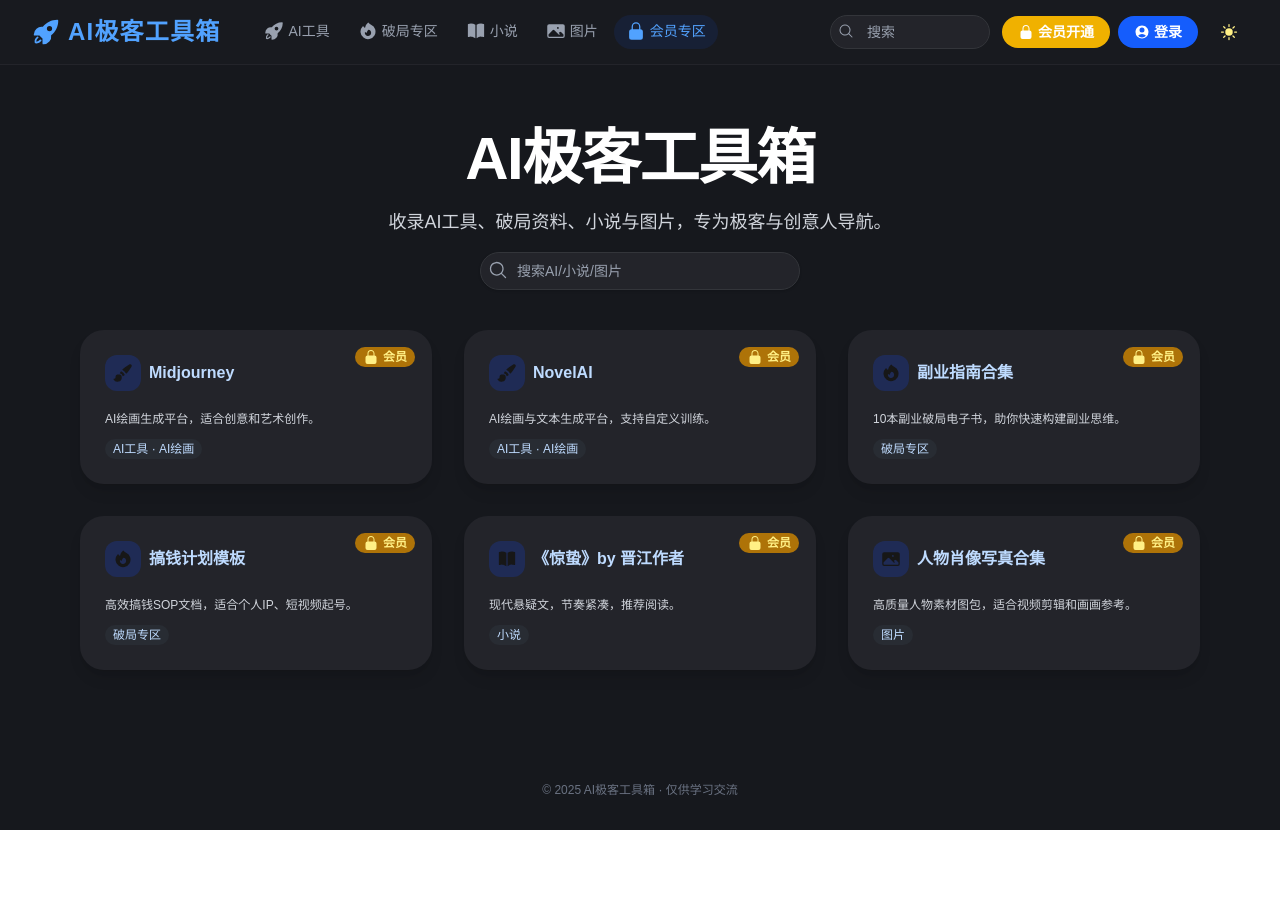
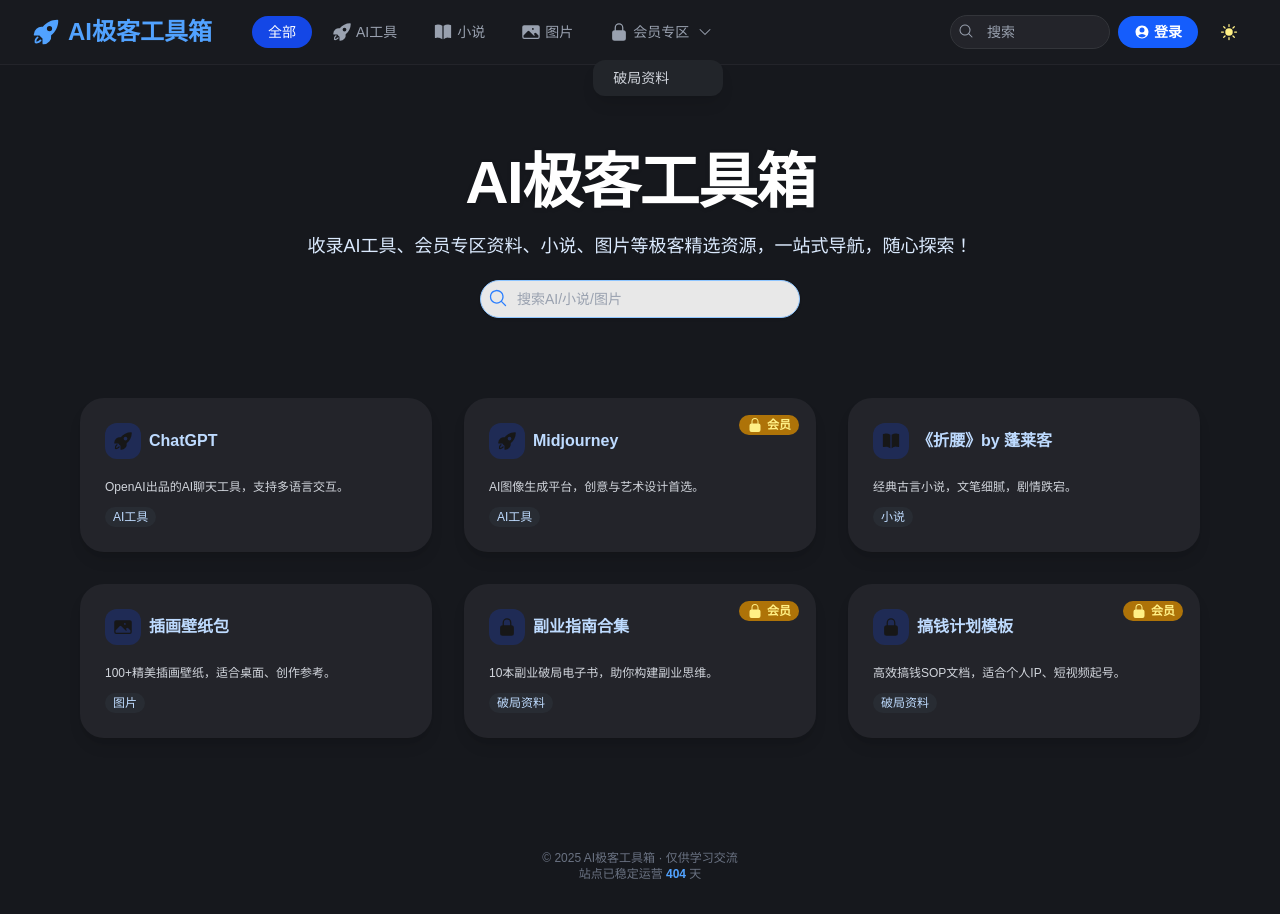
Before and after one commit to G-MUYI/ai-toolbox, a Next.js app: page / in a window 1280 px wide. Both pictures are taken after a click on the button "会员专区". Before the commit the page ends 830 px from the top, so only its background shows below. Built offline with nearby package versions, Linux system fonts and the light colour scheme.

Commit message:
优化首页UI，分类修改

```diff
--- a/app/page.tsx
+++ b/app/page.tsx
@@ -1,158 +1,76 @@
 "use client"
-import { useState } from "react"
-import { RocketLaunchIcon, LockClosedIcon, BookOpenIcon, PhotoIcon, FireIcon, PencilSquareIcon, ChatBubbleLeftRightIcon, PaintBrushIcon, MagnifyingGlassIcon, UserCircleIcon, MoonIcon, SunIcon } from "@heroicons/react/24/solid"
+import { useState, useEffect } from "react"
+import { RocketLaunchIcon, LockClosedIcon, BookOpenIcon, PhotoIcon, FireIcon, MagnifyingGlassIcon, UserCircleIcon, MoonIcon, SunIcon, ChevronDownIcon, ChevronRightIcon } from "@heroicons/react/24/solid"
 
 type Tool = {
   name: string
   description: string
   url: string
-  category: string       // 一级分类
-  aiType?: string        // AI工具的二级子分类
+  category: string
+  subCategory?: string
   isPremium?: boolean
 }
 
-// 细分AI工具子分类
-const aiTypes = [
-  { name: "全部AI工具", key: "全部AI工具", icon: <RocketLaunchIcon className="w-5 h-5" /> },
-  { name: "AI写作", key: "AI写作", icon: <PencilSquareIcon className="w-5 h-5" /> },
-  { name: "AI绘画", key: "AI绘画", icon: <PaintBrushIcon className="w-5 h-5" /> },
-  { name: "AI对话", key: "AI对话", icon: <ChatBubbleLeftRightIcon className="w-5 h-5" /> }
-]
-
-// 一级分类，会员专区替换付费资源
-const categoryList = [
-  { name: "AI工具", key: "AI工具", icon: <RocketLaunchIcon className="w-5 h-5" /> },
-  { name: "破局专区", key: "破局专区", icon: <FireIcon className="w-5 h-5" /> },
-  { name: "小说", key: "小说", icon: <BookOpenIcon className="w-5 h-5" /> },
-  { name: "图片", key: "图片", icon: <PhotoIcon className="w-5 h-5" /> },
-  { name: "会员专区", key: "会员专区", icon: <LockClosedIcon className="w-5 h-5" /> }
-]
-
-const categories = categoryList.map(c => c.key)
-
-// 示例工具数据，含AI二级分类
-const tools: Tool[] = [
-  // AI工具（AI写作、AI绘画、AI对话等）
+const CATEGORY_TREE = [
   {
-    name: "ChatGPT",
-    description: "AI对话助手，支持多语言智能聊天。",
-    url: "https://chat.openai.com",
-    category: "AI工具",
-    aiType: "AI对话"
+    name: "AI工具", key: "AI工具", icon: <RocketLaunchIcon className="w-5 h-5" />, children: []
   },
   {
-    name: "Midjourney",
-    description: "AI绘画生成平台，适合创意和艺术创作。",
-    url: "https://midjourney.com",
-    category: "AI工具",
-    aiType: "AI绘画",
-    isPremium: true
+    name: "小说", key: "小说", icon: <BookOpenIcon className="w-5 h-5" />, children: []
   },
   {
-    name: "Notion AI",
-    description: "高效的AI写作/文档辅助工具，提升办公效率。",
-    url: "#",
-    category: "AI工具",
-    aiType: "AI写作"
+    name: "图片", key: "图片", icon: <PhotoIcon className="w-5 h-5" />, children: []
   },
   {
-    name: "NovelAI",
-    description: "AI绘画与文本生成平台，支持自定义训练。",
-    url: "#",
-    category: "AI工具",
-    aiType: "AI绘画",
-    isPremium: true
-  },
-  {
-    name: "通义千问",
-    description: "国内AI大模型对话工具。",
-    url: "#",
-    category: "AI工具",
-    aiType: "AI对话"
-  },
-  // 破局专区
-  {
-    name: "副业指南合集",
-    description: "10本副业破局电子书，助你快速构建副业思维。",
-    url: "#",
-    category: "破局专区",
-    isPremium: true
-  },
-  {
-    name: "搞钱计划模板",
-    description: "高效搞钱SOP文档，适合个人IP、短视频起号。",
-    url: "#",
-    category: "破局专区",
-    isPremium: true
-  },
-  // 小说
-  {
-    name: "《折腰》by 蓬莱客",
-    description: "经典古言小说，文笔细腻，剧情跌宕起伏。",
-    url: "#",
-    category: "小说"
-  },
-  {
-    name: "《惊蛰》by 晋江作者",
-    description: "现代悬疑文，节奏紧凑，推荐阅读。",
-    url: "#",
-    category: "小说",
-    isPremium: true
-  },
-  // 图片
-  {
-    name: "插画壁纸包",
-    description: "100+张精美日系插画壁纸，适合桌面、创作参考。",
-    url: "#",
-    category: "图片"
-  },
-  {
-    name: "人物肖像写真合集",
-    description: "高质量人物素材图包，适合视频剪辑和画画参考。",
-    url: "#",
-    category: "图片",
-    isPremium: true
+    name: "会员专区", key: "会员专区", icon: <LockClosedIcon className="w-5 h-5" />,
+    children: [
+      { name: "破局资料", key: "破局资料" },
+      // 你可以添加更多会员子类
+    ]
   }
 ]
 
+const tools: Tool[] = [
+  { name: "ChatGPT", description: "OpenAI出品的AI聊天工具，支持多语言交互。", url: "https://chat.openai.com", category: "AI工具" },
+  { name: "Midjourney", description: "AI图像生成平台，创意与艺术设计首选。", url: "https://midjourney.com", category: "AI工具", isPremium: true },
+  { name: "《折腰》by 蓬莱客", description: "经典古言小说，文笔细腻，剧情跌宕。", url: "#", category: "小说" },
+  { name: "插画壁纸包", description: "100+精美插画壁纸，适合桌面、创作参考。", url: "#", category: "图片" },
+  // 会员专区 > 破局资料
+  { name: "副业指南合集", description: "10本副业破局电子书，助你构建副业思维。", url: "#", category: "会员专区", subCategory: "破局资料", isPremium: true },
+  { name: "搞钱计划模板", description: "高效搞钱SOP文档，适合个人IP、短视频起号。", url: "#", category: "会员专区", subCategory: "破局资料", isPremium: true },
+]
+
+const SITE_START_DATE = new Date("2024-06-01") // 你的建站日
+
 export default function Home() {
+  // 暗色模式
   const [dark, setDark] = useState(true)
-  const [selectedCategory, setSelectedCategory] = useState("AI工具")
-  const [selectedAIType, setSelectedAIType] = useState("全部AI工具")
+  // 分类Tab和二级菜单展开
+  const [selectedCat, setSelectedCat] = useState<string>("全部")
+  const [openMenu, setOpenMenu] = useState<string | null>(null)
   const [search, setSearch] = useState("")
+  // 运营天数
+  const [days, setDays] = useState<number>(0)
+  useEffect(() => {
+    setDays(Math.floor((Date.now() - SITE_START_DATE.getTime()) / 86400000))
+  }, [])
 
-  // 过滤逻辑
-  let filteredTools: Tool[] = []
+  // 工具筛选
+  const filteredTools = tools.filter(tool => {
+    // 一级
+    const catMatch = selectedCat === "全部"
+      || tool.category === selectedCat
+      || (selectedCat.includes("-") && (`${tool.category}-${tool.subCategory}` === selectedCat))
+    // 搜索
+    const searchMatch = tool.name.toLowerCase().includes(search.toLowerCase()) || tool.description.toLowerCase().includes(search.toLowerCase())
+    return catMatch && searchMatch
+  })
 
-  if (selectedCategory === "会员专区") {
-    // 会员专区：所有isPremium: true的资源（含破局专区/AI工具/小说/图片）
-    filteredTools = tools.filter(tool =>
-      tool.isPremium === true &&
-      (tool.name.toLowerCase().includes(search.toLowerCase()) ||
-       tool.description.toLowerCase().includes(search.toLowerCase()))
-    )
-  } else if (selectedCategory === "AI工具") {
-    // AI工具细分二级
-    filteredTools = tools.filter(tool => {
-      const matchAIType = selectedAIType === "全部AI工具" || tool.aiType === selectedAIType
-      const matchSearch =
-        tool.name.toLowerCase().includes(search.toLowerCase()) ||
-        tool.description.toLowerCase().includes(search.toLowerCase())
-      return tool.category === "AI工具" && matchAIType && matchSearch
-    })
-  } else {
-    // 其它主分类
-    filteredTools = tools.filter(tool =>
-      tool.category === selectedCategory &&
-      (tool.name.toLowerCase().includes(search.toLowerCase()) ||
-        tool.description.toLowerCase().includes(search.toLowerCase()))
-    )
-  }
-
-  // 暗色Tailwind变量
+  // 暗色样式变量
   const mainBg = dark ? "bg-[#16181d]" : "bg-gray-50"
   const navBg = dark ? "bg-[#191b20]/95 border-b border-[#23242a]" : "bg-white/90 border-b border-gray-200"
   const cardBg = dark ? "bg-[#23242a] hover:bg-[#24272f]" : "bg-white hover:bg-gray-50"
+  const textPrimary = dark ? "text-white" : "text-gray-900"
   const textSecondary = dark ? "text-gray-300" : "text-gray-600"
   const tagBg = dark ? "bg-[#282c33] text-blue-200" : "bg-blue-100 text-blue-700"
   const premiumBg = dark ? "bg-yellow-600/80 text-yellow-200" : "bg-yellow-300 text-yellow-800"
@@ -160,40 +78,65 @@
 
   return (
     <div className={`min-h-screen flex flex-col ${mainBg} transition-colors duration-200`}>
-      {/* 顶部导航+分类Tab */}
+      {/* 顶部导航+分类二级菜单 */}
       <header className={`sticky top-0 z-30 w-full ${navBg} transition-all`}>
         <div className="max-w-7xl mx-auto h-16 flex items-center justify-between px-4 md:px-8">
-          {/* 左LOGO */}
+          {/* LOGO */}
           <div className="flex items-center gap-2 font-bold text-2xl text-blue-400">
             <RocketLaunchIcon className="w-7 h-7" />
-            <span className="tracking-wider">AI极客工具箱</span>
+            <span>AI极客工具箱</span>
           </div>
-          {/* 分类Tab（横向分布） */}
-          <nav className="hidden md:flex items-center gap-1 ml-8">
-            {categories.map(cat => (
-              <button
-                key={cat}
-                onClick={() => {
-                  setSelectedCategory(cat)
-                  // 切换主分类为AI工具时，重置子分类
-                  if (cat === "AI工具") setSelectedAIType("全部AI工具")
-                }}
-                className={`
-                  px-3 py-1.5 rounded-full font-medium flex items-center gap-1 text-sm
-                  border-transparent border-b-2 transition-all duration-100
-                  ${selectedCategory === cat
-                    ? "border-blue-500 text-blue-400 bg-blue-900/20"
-                    : `${dark ? "text-gray-400 hover:text-blue-200" : "text-gray-600 hover:text-blue-600"}`
+          {/* 分类Tab/二级菜单 */}
+          <nav className="hidden md:flex items-center gap-1 ml-10">
+            <button
+              onClick={() => { setSelectedCat("全部"); setOpenMenu(null); }}
+              className={`
+                px-4 py-1.5 rounded-full font-medium text-sm transition
+                ${selectedCat === "全部" ? "bg-blue-700 text-white" : (dark ? "text-gray-400 hover:text-blue-200" : "text-gray-600 hover:text-blue-600")}
+              `}
+            >全部</button>
+            {CATEGORY_TREE.map(cat => (
+              cat.children.length > 0 ? (
+                <div key={cat.key} className="relative">
+                  <button
+                    className={`
+                      px-4 py-1.5 rounded-full font-medium text-sm flex items-center gap-1 transition
+                      ${selectedCat.startsWith(cat.key) ? "bg-blue-700 text-white" : (dark ? "text-gray-400 hover:text-blue-200" : "text-gray-600 hover:text-blue-600")}
+                    `}
+                    onClick={() => setOpenMenu(openMenu === cat.key ? null : cat.key)}
+                  >
+                    {cat.icon}{cat.name}
+                    {openMenu === cat.key ? <ChevronDownIcon className="w-4 h-4 ml-1" /> : <ChevronRightIcon className="w-4 h-4 ml-1" />}
+                  </button>
+                  {/* 二级菜单 */}
+                  {openMenu === cat.key &&
+                    <div className={`absolute left-0 top-11 min-w-[130px] rounded-xl shadow-lg ${dark ? "bg-[#22252a]" : "bg-white"} z-50`}>
+                      {cat.children.map(child => (
+                        <button
+                          key={child.key}
+                          onClick={() => { setSelectedCat(`${cat.key}-${child.key}`); setOpenMenu(null); }}
+                          className={`
+                            px-5 py-2 w-full text-left rounded-xl font-normal text-sm
+                            ${selectedCat === `${cat.key}-${child.key}` ? "bg-blue-700 text-white" : (dark ? "text-gray-300 hover:bg-[#292c30]" : "text-gray-700 hover:bg-blue-100")}
+                          `}
+                        >{child.name}</button>
+                      ))}
+                    </div>
                   }
-                `}
-                style={{ minWidth: 54 }}
-              >
-                {categoryList.find(c => c.key === cat)?.icon}
-                {cat}
-              </button>
+                </div>
+              ) : (
+                <button
+                  key={cat.key}
+                  onClick={() => { setSelectedCat(cat.key); setOpenMenu(null); }}
+                  className={`
+                    px-4 py-1.5 rounded-full font-medium text-sm flex items-center gap-1 transition
+                    ${selectedCat === cat.key ? "bg-blue-700 text-white" : (dark ? "text-gray-400 hover:text-blue-200" : "text-gray-600 hover:text-blue-600")}
+                  `}
+                >{cat.icon}{cat.name}</button>
+              )
             ))}
           </nav>
-          {/* 搜索框+登录+会员+暗色 */}
+          {/* 搜索/登录/暗色 */}
           <div className="flex items-center gap-2 ml-auto">
             <div className="relative hidden md:block">
               <input
@@ -205,9 +148,6 @@
               />
               <MagnifyingGlassIcon className="w-4 h-4 absolute left-2 top-2 text-gray-400" />
             </div>
-            <button className="px-4 py-1.5 rounded-full bg-yellow-500 text-white font-semibold hover:bg-yellow-600 text-sm flex items-center ml-1">
-              <LockClosedIcon className="w-4 h-4 mr-1" /> 会员开通
-            </button>
             <button className="px-4 py-1.5 rounded-full bg-blue-600 text-white font-semibold hover:bg-blue-700 text-sm flex items-center">
               <UserCircleIcon className="w-4 h-4 mr-1" /> 登录
             </button>
@@ -216,21 +156,22 @@
               className="ml-1 rounded-full p-2 border border-transparent hover:border-blue-500 transition"
               aria-label="切换暗色模式"
             >
-              {dark
-                ? <SunIcon className="w-5 h-5 text-yellow-200" />
-                : <MoonIcon className="w-5 h-5 text-gray-700" />}
+              {dark ? <SunIcon className="w-5 h-5 text-yellow-200" /> : <MoonIcon className="w-5 h-5 text-gray-700" />}
             </button>
           </div>
         </div>
       </header>
 
-      {/* Hero区 */}
-      <section className={`w-full flex flex-col items-center justify-center py-10`}>
-        <h1 className={`font-extrabold text-4xl md:text-6xl mb-3 mt-4 text-center ${dark ? "text-white" : "text-gray-900"} tracking-tight leading-tight`}>
+      {/* Hero区 渐变色 */}
+      <section className={`w-full flex flex-col items-center justify-center py-14 md:py-20 relative`}>
+        <div className="absolute inset-0 -z-10">
+          <div className="w-full h-full bg-gradient-to-r from-blue-700 via-indigo-900 to-gray-900 opacity-85"></div>
+        </div>
+        <h1 className="font-extrabold text-4xl md:text-6xl mb-3 text-white text-center drop-shadow tracking-tight leading-tight">
           AI极客工具箱
         </h1>
-        <p className={`mb-3 text-center text-base md:text-lg font-medium ${textSecondary}`}>
-          收录AI工具、破局资料、小说与图片，专为极客与创意人导航。
+        <p className="mb-4 text-center text-base md:text-lg font-medium text-blue-100">
+          收录AI工具、会员专区资料、小说、图片等极客精选资源，一站式导航，随心探索！
         </p>
         <div className="w-full flex justify-center mt-1">
           <div className="relative w-full max-w-xs">
@@ -238,58 +179,61 @@
               type="text"
               value={search}
               onChange={e => setSearch(e.target.value)}
-              className={`pl-9 pr-3 py-2 rounded-full text-sm outline-none border ${searchBg} placeholder-gray-400 w-full shadow`}
+              className="pl-9 pr-3 py-2 rounded-full text-sm outline-none border bg-white/90 border-blue-300 placeholder-gray-400 w-full shadow"
               placeholder="搜索AI/小说/图片"
             />
-            <MagnifyingGlassIcon className="w-5 h-5 absolute left-2 top-2 text-gray-400" />
+            <MagnifyingGlassIcon className="w-5 h-5 absolute left-2 top-2 text-blue-500" />
           </div>
         </div>
       </section>
 
-      {/* 二级Tab：AI工具下细分类（仅主分类选中“AI工具”时显示） */}
-      {selectedCategory === "AI工具" && (
-        <nav className="flex justify-center gap-2 mb-4">
-          {aiTypes.map(ai => (
+      {/* 移动端分类 */}
+      <nav className="md:hidden flex flex-wrap justify-center gap-2 mb-3">
+        <button
+          onClick={() => { setSelectedCat("全部"); setOpenMenu(null); }}
+          className={`
+            px-4 py-1.5 rounded-full font-medium text-sm transition
+            ${selectedCat === "全部" ? "bg-blue-700 text-white" : (dark ? "text-gray-400 hover:text-blue-200" : "text-gray-600 hover:text-blue-600")}
+          `}
+        >全部</button>
+        {CATEGORY_TREE.map(cat => (
+          cat.children.length > 0 ? (
+            <div key={cat.key} className="relative">
+              <button
+                className={`
+                  px-4 py-1.5 rounded-full font-medium text-sm flex items-center gap-1 transition
+                  ${selectedCat.startsWith(cat.key) ? "bg-blue-700 text-white" : (dark ? "text-gray-400 hover:text-blue-200" : "text-gray-600 hover:text-blue-600")}
+                `}
+                onClick={() => setOpenMenu(openMenu === cat.key ? null : cat.key)}
+              >
+                {cat.icon}{cat.name}
+                {openMenu === cat.key ? <ChevronDownIcon className="w-4 h-4 ml-1" /> : <ChevronRightIcon className="w-4 h-4 ml-1" />}
+              </button>
+              {openMenu === cat.key &&
+                <div className={`absolute left-0 top-11 min-w-[120px] rounded-xl shadow-lg ${dark ? "bg-[#22252a]" : "bg-white"} z-50`}>
+                  {cat.children.map(child => (
+                    <button
+                      key={child.key}
+                      onClick={() => { setSelectedCat(`${cat.key}-${child.key}`); setOpenMenu(null); }}
+                      className={`
+                        px-4 py-2 w-full text-left rounded-xl font-normal text-sm
+                        ${selectedCat === `${cat.key}-${child.key}` ? "bg-blue-700 text-white" : (dark ? "text-gray-300 hover:bg-[#292c30]" : "text-gray-700 hover:bg-blue-100")}
+                      `}
+                    >{child.name}</button>
+                  ))}
+                </div>
+              }
+            </div>
+          ) : (
             <button
-              key={ai.key}
-              onClick={() => setSelectedAIType(ai.key)}
+              key={cat.key}
+              onClick={() => { setSelectedCat(cat.key); setOpenMenu(null); }}
               className={`
-                px-3 py-1.5 rounded-full font-medium flex items-center gap-1 text-sm
-                border-transparent border-b-2 transition-all duration-100
-                ${selectedAIType === ai.key
-                  ? "border-blue-500 text-blue-400 bg-blue-900/20"
-                  : `${dark ? "text-gray-400 hover:text-blue-200" : "text-gray-600 hover:text-blue-600"}`
-                }
+                px-4 py-1.5 rounded-full font-medium text-sm flex items-center gap-1 transition
+                ${selectedCat === cat.key ? "bg-blue-700 text-white" : (dark ? "text-gray-400 hover:text-blue-200" : "text-gray-600 hover:text-blue-600")}
               `}
-            >
-              {ai.icon}
-              {ai.name}
-            </button>
-          ))}
-        </nav>
-      )}
-
-      {/* 移动端分类Tab */}
-      <nav className="md:hidden flex flex-wrap justify-center gap-2 mb-3">
-        {categories.map(cat => (
-          <button
-            key={cat}
-            onClick={() => {
-              setSelectedCategory(cat)
-              if (cat === "AI工具") setSelectedAIType("全部AI工具")
-            }}
-            className={`
-              px-3 py-1.5 rounded-full font-medium flex items-center gap-1 text-sm
-              border-transparent border-b-2 transition-all duration-100
-              ${selectedCategory === cat
-                ? "border-blue-500 text-blue-400 bg-blue-900/20"
-                : `${dark ? "text-gray-400 hover:text-blue-200" : "text-gray-600 hover:text-blue-600"}`
-              }
-            `}
-          >
-            {categoryList.find(c => c.key === cat)?.icon}
-            {cat}
-          </button>
+            >{cat.icon}{cat.name}</button>
+          )
         ))}
       </nav>
 
@@ -308,16 +252,8 @@
                 `}
               >
                 <div className="flex items-center gap-2 mb-2">
-                  <div className={`w-9 h-9 rounded-xl flex items-center justify-center bg-blue-800/30`}>
-                    {/* 一级/二级icon */}
-                    {tool.category === "AI工具" && tool.aiType === "AI写作" && <PencilSquareIcon className="w-5 h-5" />}
-                    {tool.category === "AI工具" && tool.aiType === "AI绘画" && <PaintBrushIcon className="w-5 h-5" />}
-                    {tool.category === "AI工具" && tool.aiType === "AI对话" && <ChatBubbleLeftRightIcon className="w-5 h-5" />}
-                    {tool.category === "AI工具" && !tool.aiType && <RocketLaunchIcon className="w-5 h-5" />}
-                    {tool.category === "破局专区" && <FireIcon className="w-5 h-5" />}
-                    {tool.category === "小说" && <BookOpenIcon className="w-5 h-5" />}
-                    {tool.category === "图片" && <PhotoIcon className="w-5 h-5" />}
-                    {tool.category === "会员专区" && <LockClosedIcon className="w-5 h-5" />}
+                  <div className="w-9 h-9 rounded-xl flex items-center justify-center bg-blue-800/30">
+                    {CATEGORY_TREE.find(c => c.key === tool.category)?.icon || <RocketLaunchIcon className="w-5 h-5" />}
                   </div>
                   <a
                     href={tool.url}
@@ -336,8 +272,7 @@
                 </div>
                 <p className={`text-xs ${textSecondary}`}>{tool.description}</p>
                 <span className={`mt-auto self-start text-xs px-2 py-0.5 rounded-full ${tagBg}`}>
-                  {tool.category}
-                  {tool.category === "AI工具" && tool.aiType ? ` · ${tool.aiType}` : ""}
+                  {tool.subCategory ? tool.subCategory : tool.category}
                 </span>
               </li>
             ))
@@ -345,9 +280,10 @@
         </ul>
       </main>
 
-      {/* 底部栏 */}
+      {/* 底部栏+运营天数 */}
       <footer className={`text-center text-xs py-8 mt-8 ${dark ? "text-gray-500" : "text-gray-400"}`}>
-        © {new Date().getFullYear()} AI极客工具箱 · 仅供学习交流
+        © {new Date().getFullYear()} AI极客工具箱 · 仅供学习交流<br />
+        站点已稳定运营 <span className="font-bold text-blue-400">{days}</span> 天
       </footer>
     </div>
   )
```
